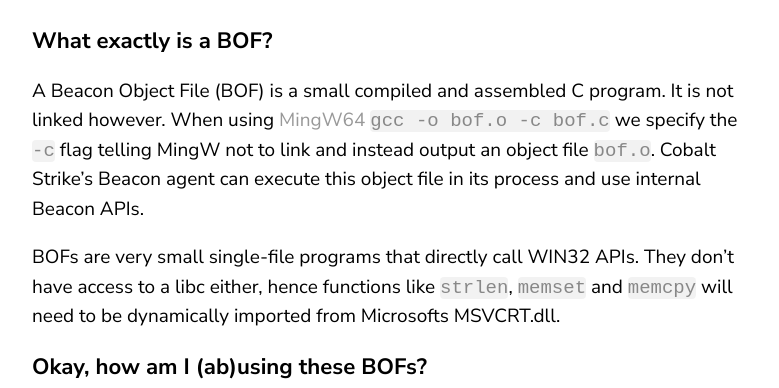
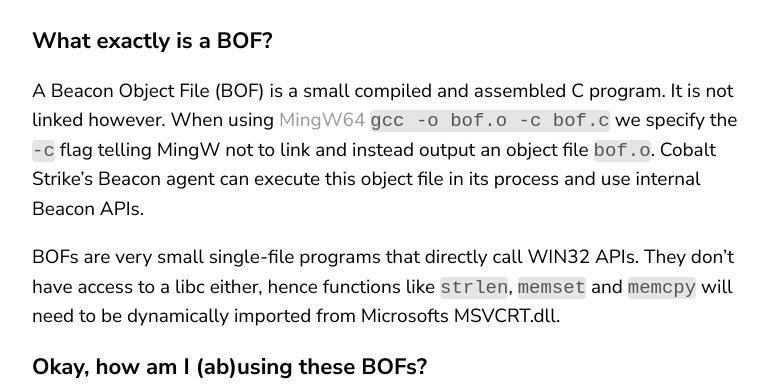
Before and after one commit to X3ntr/x3ntr.github.io, a Jekyll site: the page built from _posts/2021-05-01-week-2.md, in a window 1280 px wide. Shown: the part 554-942 px from the top of the page, without its empty margins (68-847 px from the left). Built offline with Jekyll 4.4.1, drawn with Linux system fonts in a browser that asks for light colours.

Commit message:
updated code css

```diff
--- a/_sass/_syntax.scss
+++ b/_sass/_syntax.scss
@@ -23,8 +23,8 @@ pre.highlight, code {
 	//background-color: #f4f4f4;
 	//background-color: #383838;
 	//color: #f4f4f4;
-	background: rgba(0, 0, 0, 0.05);
+	background: rgba(0, 0, 0, 0.1);
 	border-color: rgba(0, 0, 0, 0.2);
 	border-radius: 4px;
-	color: #888;
+	color: #555;
 }
```
